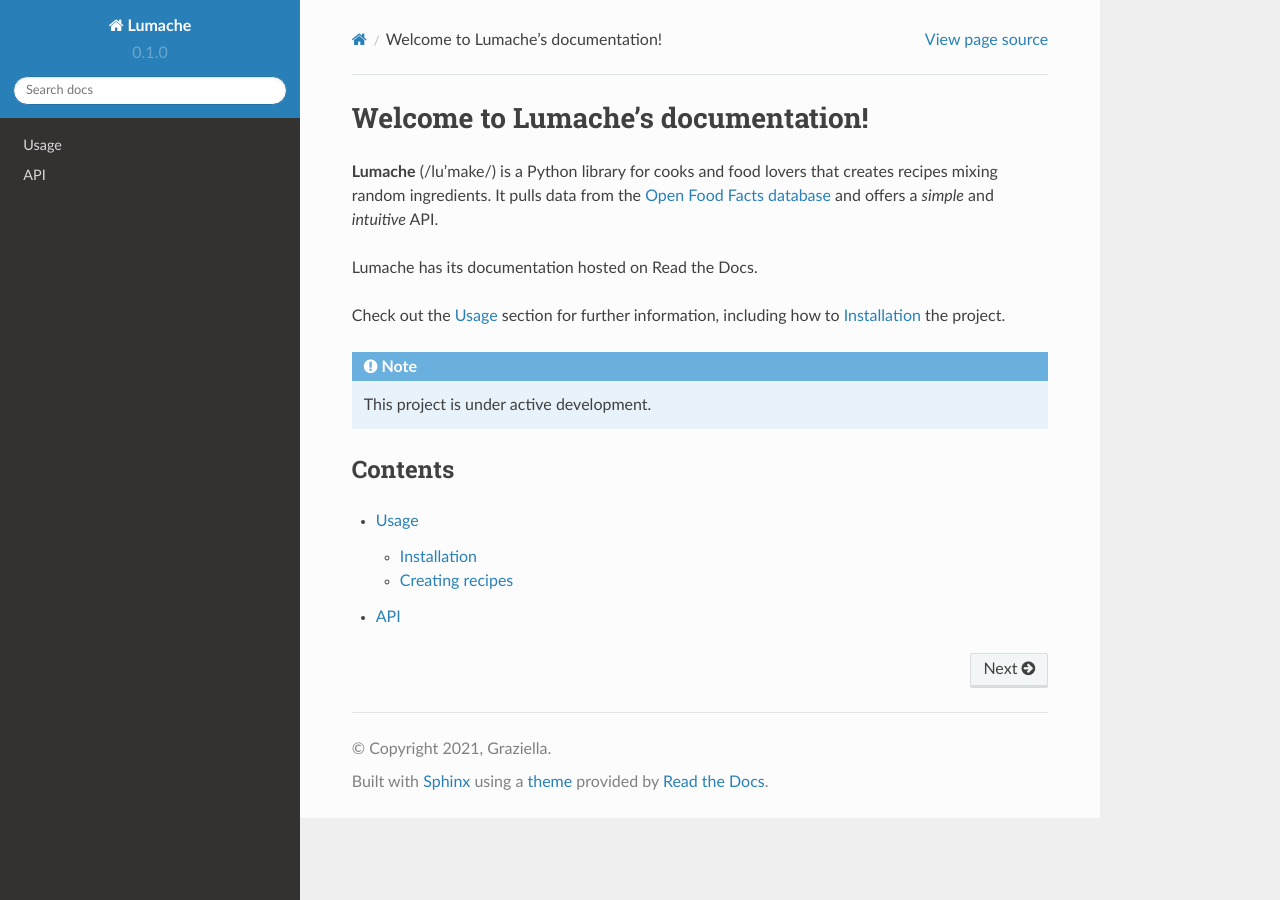
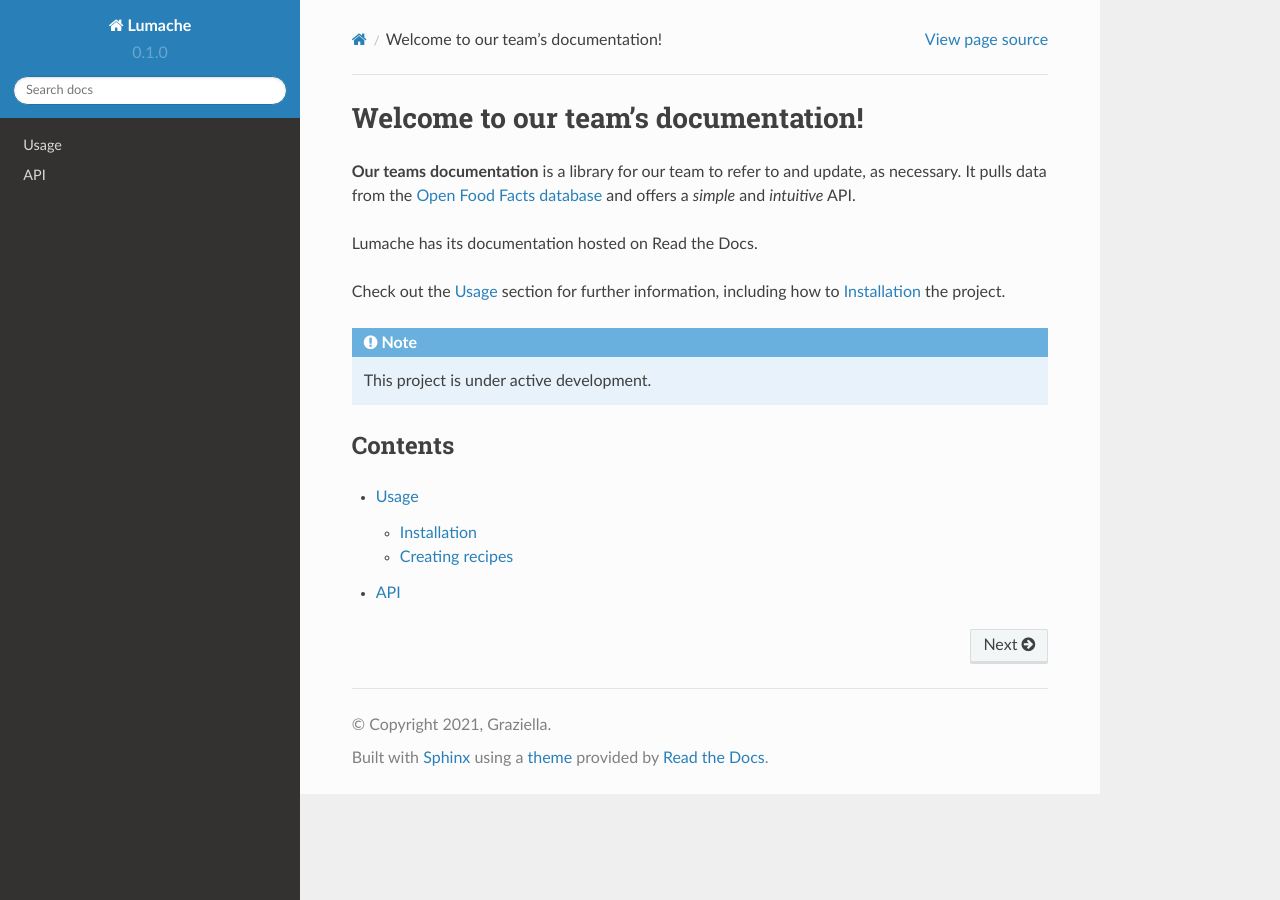
Before and after one commit to helen-christina/rtd-tutorial, a Sphinx documentation site: the page built from docs/source/index.rst, in a window 1280 px wide. Built offline with Sphinx 7.4.7 and the Read the Docs theme 2.0.0, drawn with Linux system fonts in a browser that asks for light colours.

Commit message:
Update index.rst

```diff
--- a/docs/source/index.rst
+++ b/docs/source/index.rst
@@ -1,8 +1,7 @@
-Welcome to Lumache's documentation!
+Welcome to our team's documentation!
 ===================================
 
-**Lumache** (/lu'make/) is a Python library for cooks and food lovers
-that creates recipes mixing random ingredients.
+**Our teams documentation** is a library for our team to refer to and update, as necessary.
 It pulls data from the `Open Food Facts database <https://world.openfoodfacts.org/>`_
 and offers a *simple* and *intuitive* API.
 
```
